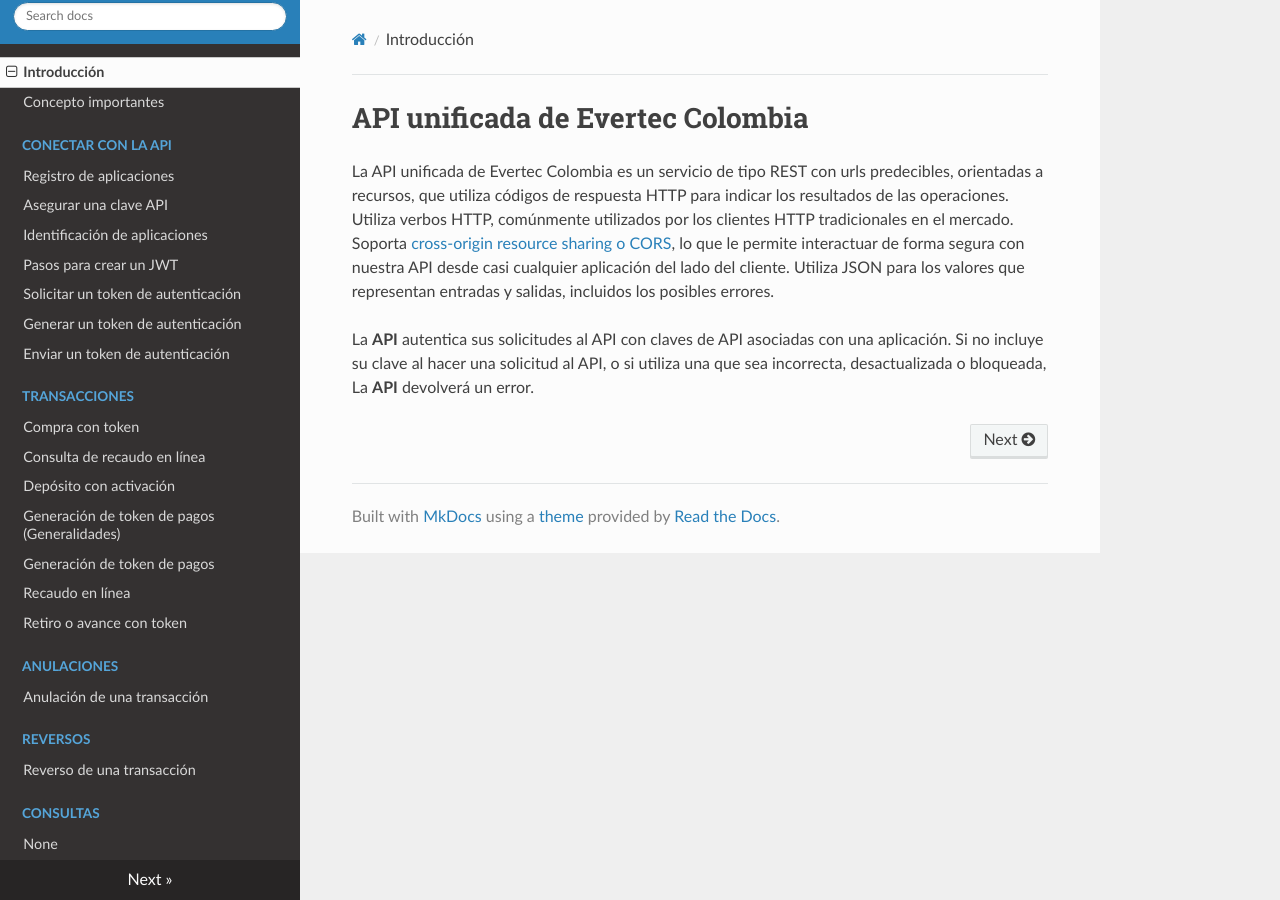
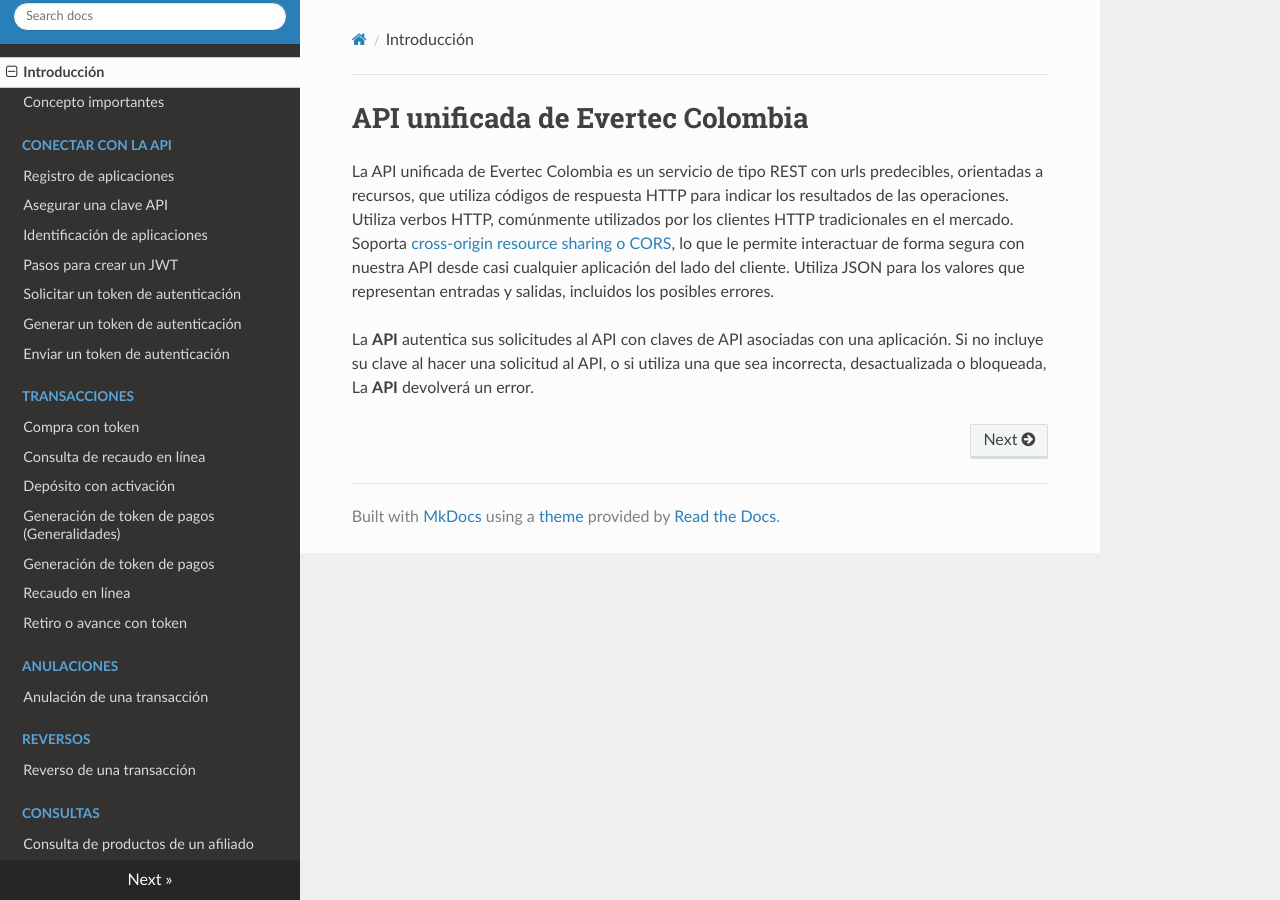
Before and after one commit to Picasso-api/Evertec-API, an MkDocs documentation site: the page built from docs/index.md, in a window 1280 px wide. Built offline with MkDocs 1.6.1, drawn with Linux system fonts in a browser that asks for light colours; nearby versions of some CDN libraries; part of the change alters nothing that is shown.

Commit message:
corregir product-inquiry.md en index

```diff
--- a/mkdocs.yml
+++ b/mkdocs.yml
@@ -23,5 +23,5 @@ nav:
     - Reversos:
         - Reverso de una transacción: reverse.md
     - Consultas:
-        - Consulta de productos de un afiliado
+        - Consulta de productos de un afiliado: product-inquiry.md
 theme: readthedocs
```
